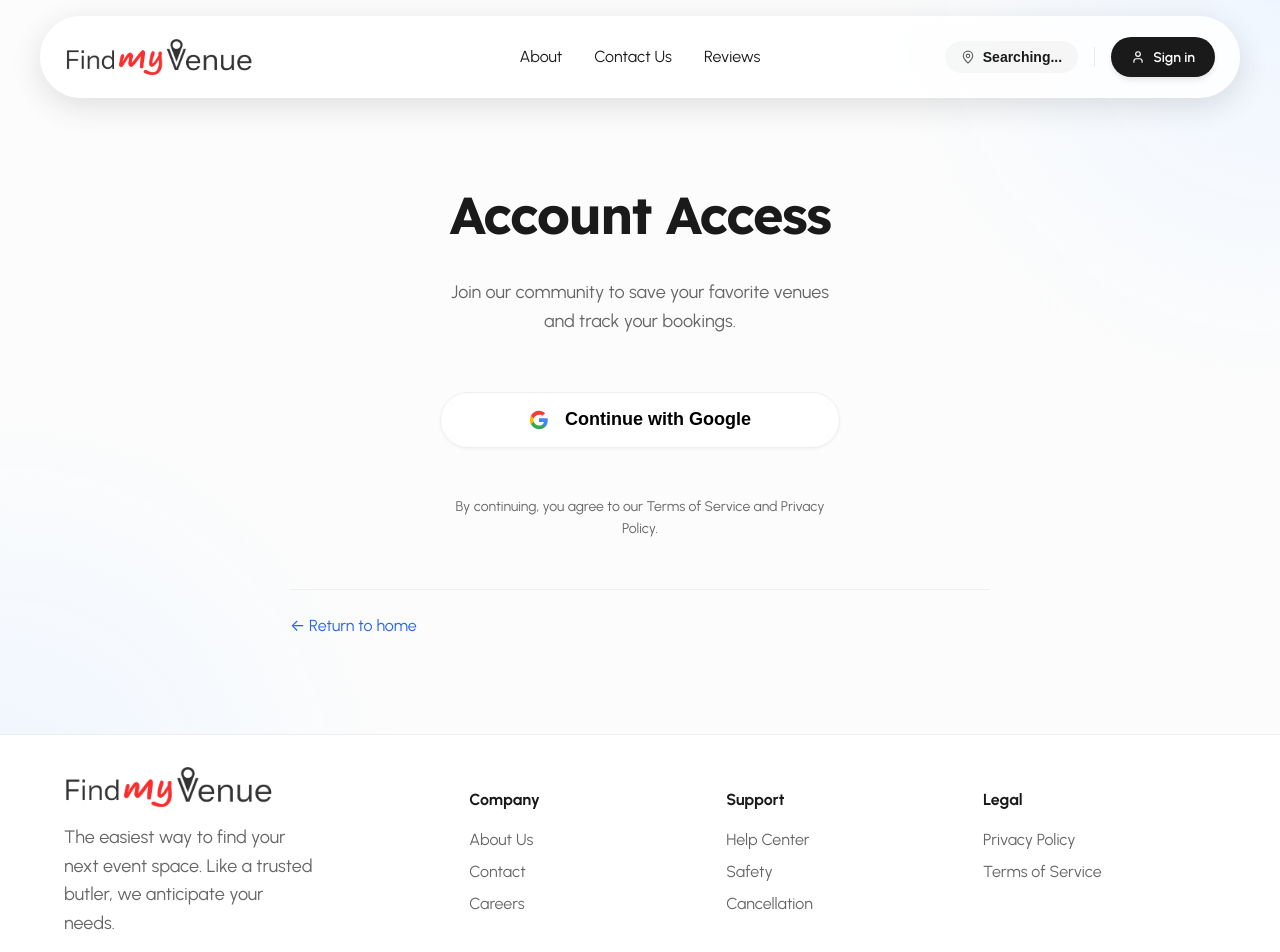
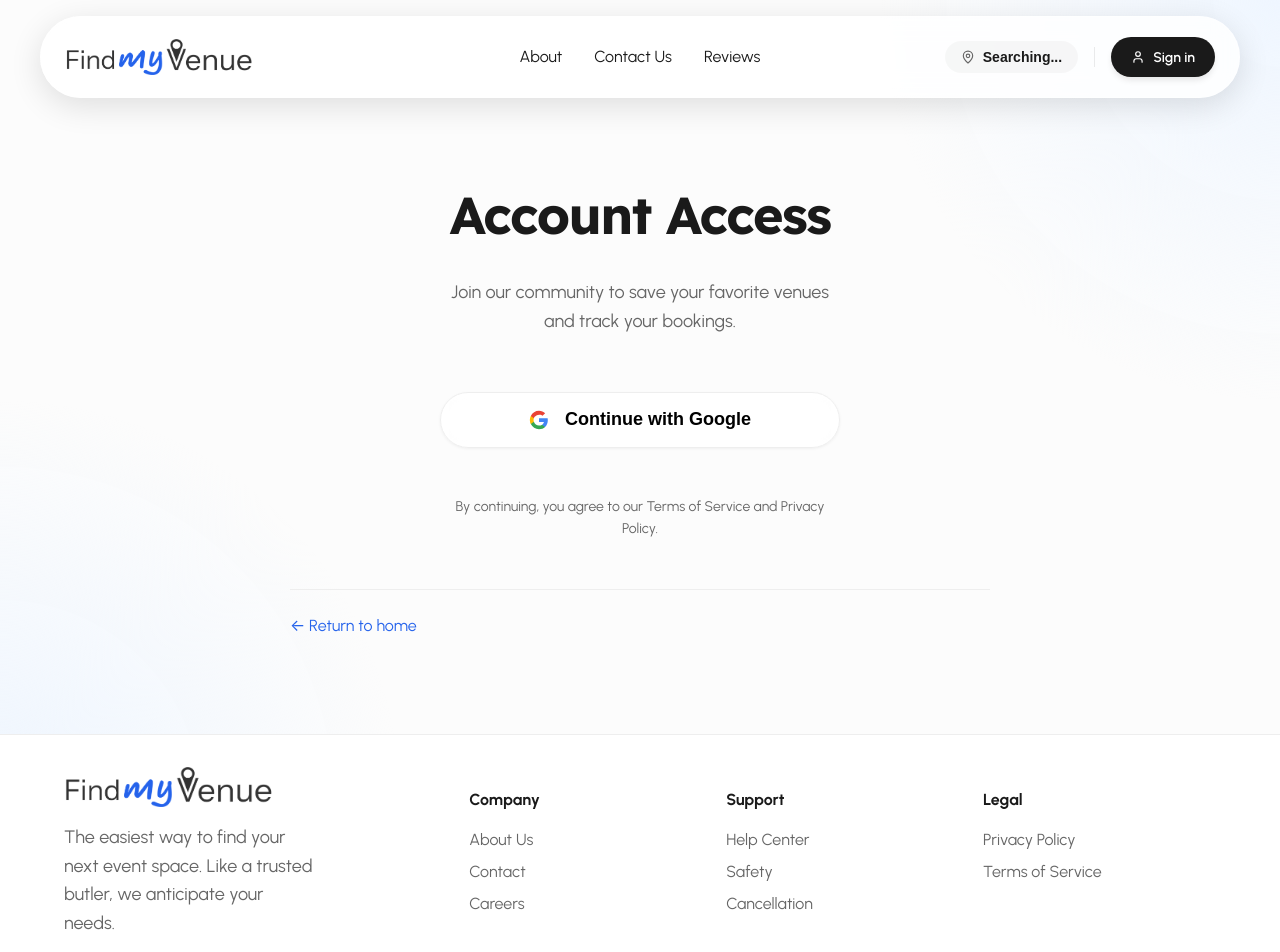
Before and after one commit to IshrathAsh/Find_my_venue, a Next.js app: page /auth in a window 1280 px wide. Shown: the top 952 px of the page. Built offline with nearby package versions, Linux system fonts and the light colour scheme; no server answers.

Commit message:
fix: switch to newlogo.png

```diff
--- a/app/components/AuthProvider.tsx
+++ b/app/components/AuthProvider.tsx
@@ -27,11 +27,21 @@ export const AuthProvider = ({ children }: { children: React.ReactNode }) => {
             if (error) console.error('Error fetching session:', error);
             setUser(session?.user ?? null);
             setLoading(false);
+
+            if (session && window.location.hash.includes('access_token')) {
+                window.history.replaceState(null, '', window.location.pathname + window.location.search);
+            }
         };
 
-        const { data: listener } = supabase.auth.onAuthStateChange((_event, session) => {
+        const { data: listener } = supabase.auth.onAuthStateChange((event, session) => {
             setUser(session?.user ?? null);
             setLoading(false);
+
+            // Clear the hash from the URL if it contains an access token
+            // This prevents the ugly token string from remaining in the address bar
+            if (event === 'SIGNED_IN' && window.location.hash.includes('access_token')) {
+                window.history.replaceState(null, '', window.location.pathname + window.location.search);
+            }
         });
 
         setData();
--- a/app/components/FloatingNavbar.tsx
+++ b/app/components/FloatingNavbar.tsx
@@ -60,7 +60,7 @@ export default function FloatingNavbar() {
                 <div style={{ flex: 1, display: "flex", justifyContent: "flex-start" }}>
                     <Link href="/" style={{ display: "flex", alignItems: "center" }}>
                         <div style={{ height: "60px", display: "flex", alignItems: "center" }}>
-                            <img src="/navlogo.png" alt="logo" style={{ height: "60%", width: "auto", objectFit: "contain" }} />
+                            <img src="/newlogo.png" alt="logo" style={{ height: "60%", width: "auto", objectFit: "contain" }} />
                         </div>
                     </Link>
                 </div>
--- a/app/components/Footer.tsx
+++ b/app/components/Footer.tsx
@@ -8,7 +8,7 @@ export default function Footer() {
                 <div>
                     <Link href="/">
                         <div style={{ height: "40px", marginBottom: "var(--space-4)", display: "flex", alignItems: "center" }}>
-                            <img src="/navlogo.png" alt="Find My Venue" style={{ height: "100%", width: "auto" }} />
+                            <img src="/newlogo.png" alt="Find My Venue" style={{ height: "100%", width: "auto" }} />
                         </div>
                     </Link>
                     <p style={{ maxWidth: "250px" }}>
```
Also changed, not shown: public/navlogo.png (deleted), public/newlogo.png (renamed from logo.png).
